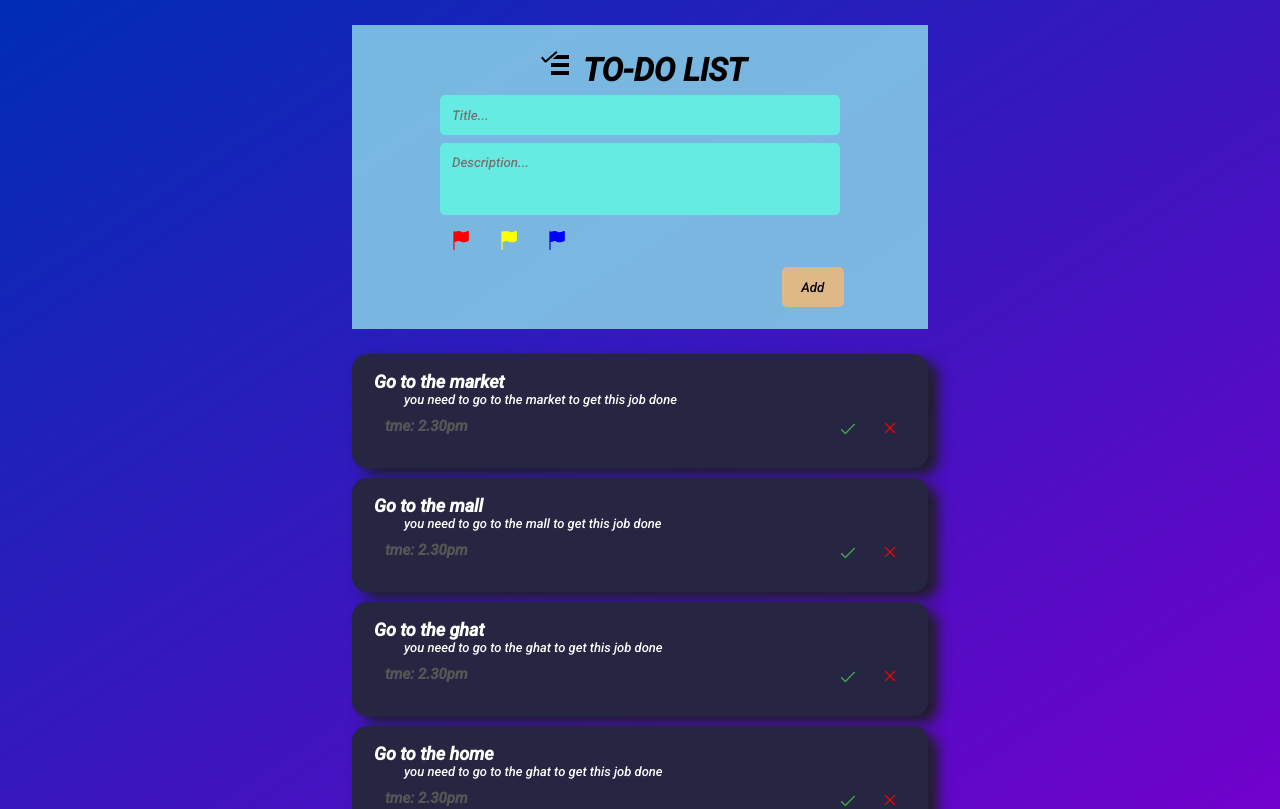
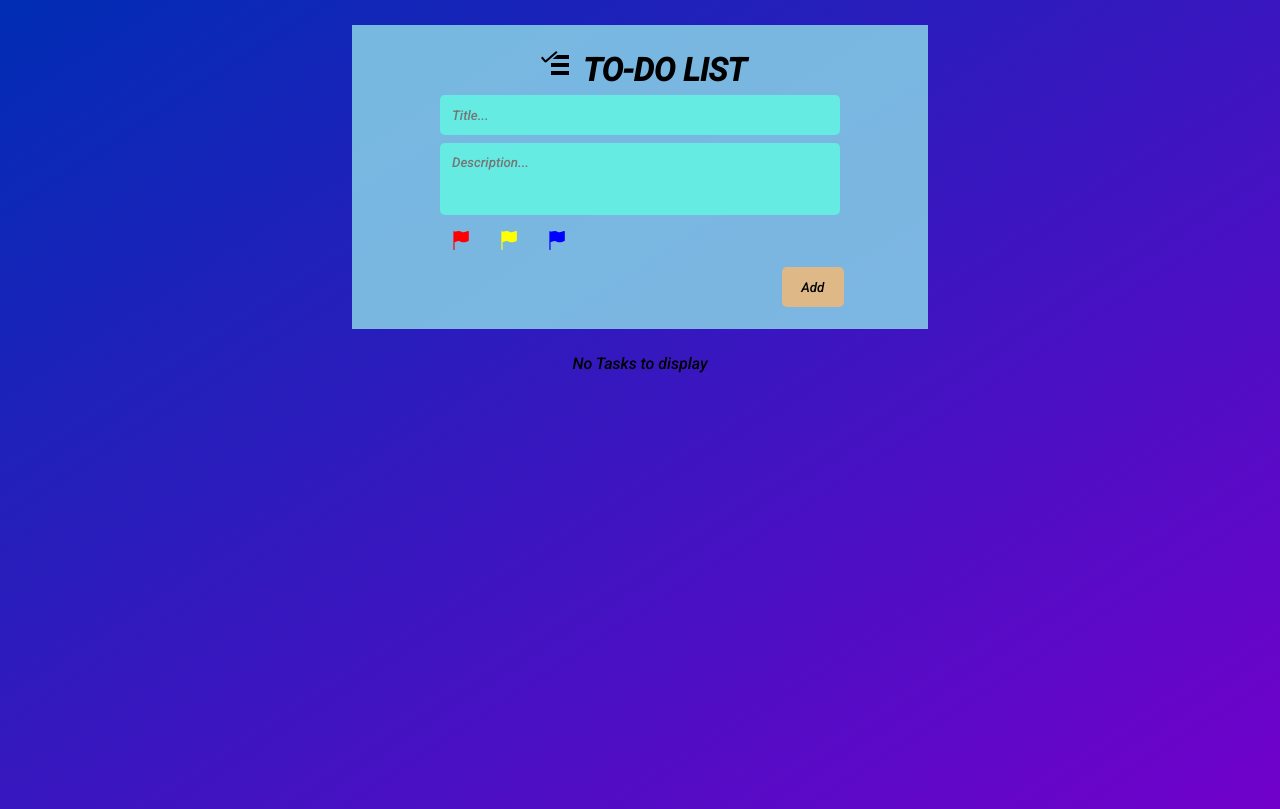
Before and after one commit to Ray-linux/to_do, a React (Create React App) app: page / in a window 1280 px wide. Shown: the top 809 px of the page. Built offline with nearby package versions, Linux system fonts and the light colour scheme.

Commit message:
add and delete functionality

```diff
--- a/src/App.js
+++ b/src/App.js
@@ -1,47 +1,55 @@
-import React, { useState } from 'react';
+import React, { useState, useEffect} from 'react';
 import './App.css';
 import Control from './components/controlBox/Control';
 import Todos from './components/todos/Todos';
 
 function App() {
+  let initTasks;
+  if(localStorage.getItem("tasks") === null){
+    initTasks = [];
+  }
+  else{
+    initTasks = JSON.parse( localStorage.getItem("tasks"));
+  }
+
   const onDelete = (task) => {
     console.log("deleted", task);
 
     setTasks(tasks.filter((e) => {
       return e!==task;
     }))
+    localStorage.setItem("tasks", JSON.stringify(tasks));
   }
-  const [tasks, setTasks] = useState([
-    {
-      sno: 1,
-      title: "Go to the market",
-      desc: "you need to go to the market to get this job done"
-    },
-    {
-      sno: 2,
-      title: "Go to the mall",
-      desc: "you need to go to the mall to get this job done"
-    },
-    {
-      sno: 3,
-      title: "Go to the ghat",
-      desc: "you need to go to the ghat to get this job done"
-    },
-    {
-      sno: 4,
-      title: "Go to the home",
-      desc: "you need to go to the ghat to get this job done"
-    },
-    {
-      sno: 5,
-      title: "Go to the ghar",
-      desc: "you need to go to the ghat to get this job done"
+
+  const addTask = (title, desc) => {
+  console.log("new todo", title, " " , desc);
+  let sno;
+    if(tasks.length==0){
+      sno = 0;
     }
-  ])
+    else {
+      sno = tasks[tasks.length-1].sno + 1;
+    }
+    const mytask = {
+      sno: sno,
+      title: title,
+      desc : desc,
+    }
+    setTasks([...tasks, mytask]);
+    console.log(mytask);
+    // useEffect(() => {
+    //   localStorage.setItem("tasks", JSON.stringify(tasks));
+    // }, [tasks])
+
+
+
+  }
+
+  const [tasks, setTasks] = useState(initTasks)
 
   return (
     <div className="container">
-      <Control/>
+      <Control addTask = {addTask}/>
     <Todos tasks={tasks} onDelete={onDelete}/>
     </div>
   );
--- a/src/components/controlBox/Control.js
+++ b/src/components/controlBox/Control.js
@@ -1,16 +1,26 @@
-import React from 'react'
+import React, { useState } from 'react'
 import './control.css'
 import {VscTasklist} from 'react-icons/vsc'
 import {BsFillFlagFill} from 'react-icons/bs'
 
-export default function Control() {
+export default function Control(props) {
+  const [title, setTitle] = useState("");
+  const [desc, setDesc] = useState("");
+  const submit = (e) => {
+    e.preventDefault();
+    if(!title){
+      alert("Title can't be empty")
+    }
+    props.addTask(title, desc);
+  }
   return (
     <>
     <div className="control_container">
         <h1> <VscTasklist className='todo_icon'/> TO-DO LIST</h1>
         <div className="controls">
-            <input className='title' type="text" placeholder='Title...'/>
-            <textarea className='desc' name="desc" id="desc" cols="30" rows="20" placeholder='Description...'></textarea>
+          <form onSubmit={submit}>
+            <input className='title' type="text" value={title} onChange={(e) => {setTitle(e.target.value)}} placeholder='Title...'/>
+            <textarea className='desc' name="desc" id="desc" value={desc} onChange={(e) => {setDesc(e.target.value)}} cols="30" rows="20" placeholder='Description...'></textarea>
             <div className='priority'>
               <button id='high'><BsFillFlagFill/></button>
               <button id='medium'><BsFillFlagFill/></button>
@@ -19,6 +29,7 @@ export default function Control() {
             <div className="btn">
             <button type='submit'>Add</button>
             </div>
+            </form>
         </div>
     </div>
     </>
--- a/src/components/controlBox/control.css
+++ b/src/components/controlBox/control.css
@@ -19,7 +19,7 @@
 .control_container h1{
     margin: 2px;
 }
-.controls{
+.controls form{
     display: flex;
     flex-direction: column;
 }
```
